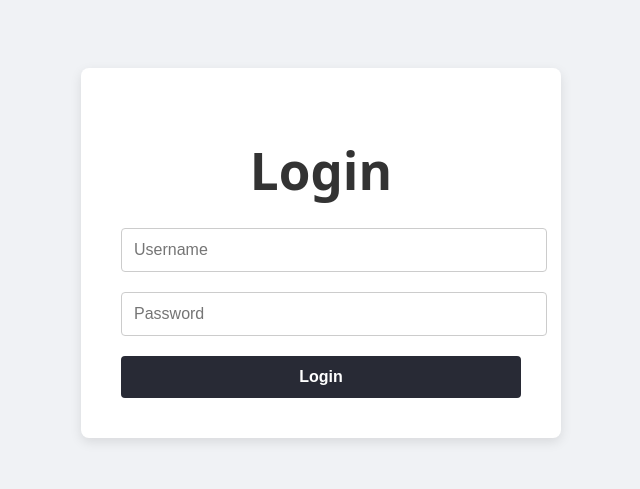
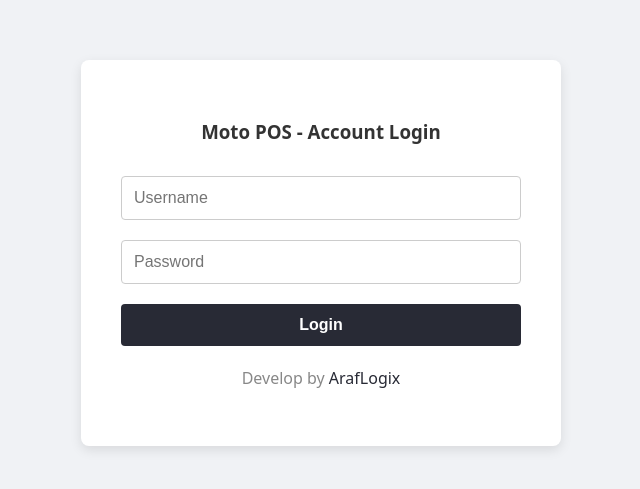
Before and after one commit to roni9843/KSA_SALES, a React (Vite) app in the folder renderer/: page /login in a window 1280 px wide. Shown: the part 147-636 px from the top of the page, without its empty margins (319-959 px from the left). Built offline with nearby package versions, Linux system fonts and the light colour scheme.

Commit message:
Login page improved

```diff
--- a/renderer/src/pages/LoginPage.jsx
+++ b/renderer/src/pages/LoginPage.jsx
@@ -48,7 +48,8 @@ const LoginPage = () => {
         marginBottom: '20px',
         borderRadius: '4px',
         border: '1px solid #ccc',
-        fontSize: '16px'
+        fontSize: '16px',
+        boxSizing: 'border-box'
     };
 
     const buttonStyle = {
@@ -66,7 +67,7 @@ const LoginPage = () => {
     return (
         <div style={pageStyle}>
             <div style={formContainerStyle}>
-                <h1 style={{ textAlign: 'center', marginBottom: '30px', color: '#333' }}>Login</h1>
+                <h3 style={{ textAlign: 'center', marginBottom: '30px', color: '#333' }}>Moto POS - Account Login</h3>
                 <form onSubmit={handleLogin}>
                     <input
                         type="text"
@@ -87,6 +88,11 @@ const LoginPage = () => {
                     {error && <p style={{ color: 'red', textAlign: 'center', marginBottom: '15px' }}>{error}</p>}
                     <button type="submit" style={buttonStyle}>Login</button>
                 </form>
+                <div style={{ textAlign: 'center', marginTop: '20px', color: '#888' }}>
+                    <p>
+                        Develop by <a href="https://araflogix.com/" target="_blank" rel="noopener noreferrer" style={{ color: '#282A35', textDecoration: 'none' }}>ArafLogix</a>
+                    </p>
+                </div>
             </div>
         </div>
     );
```
